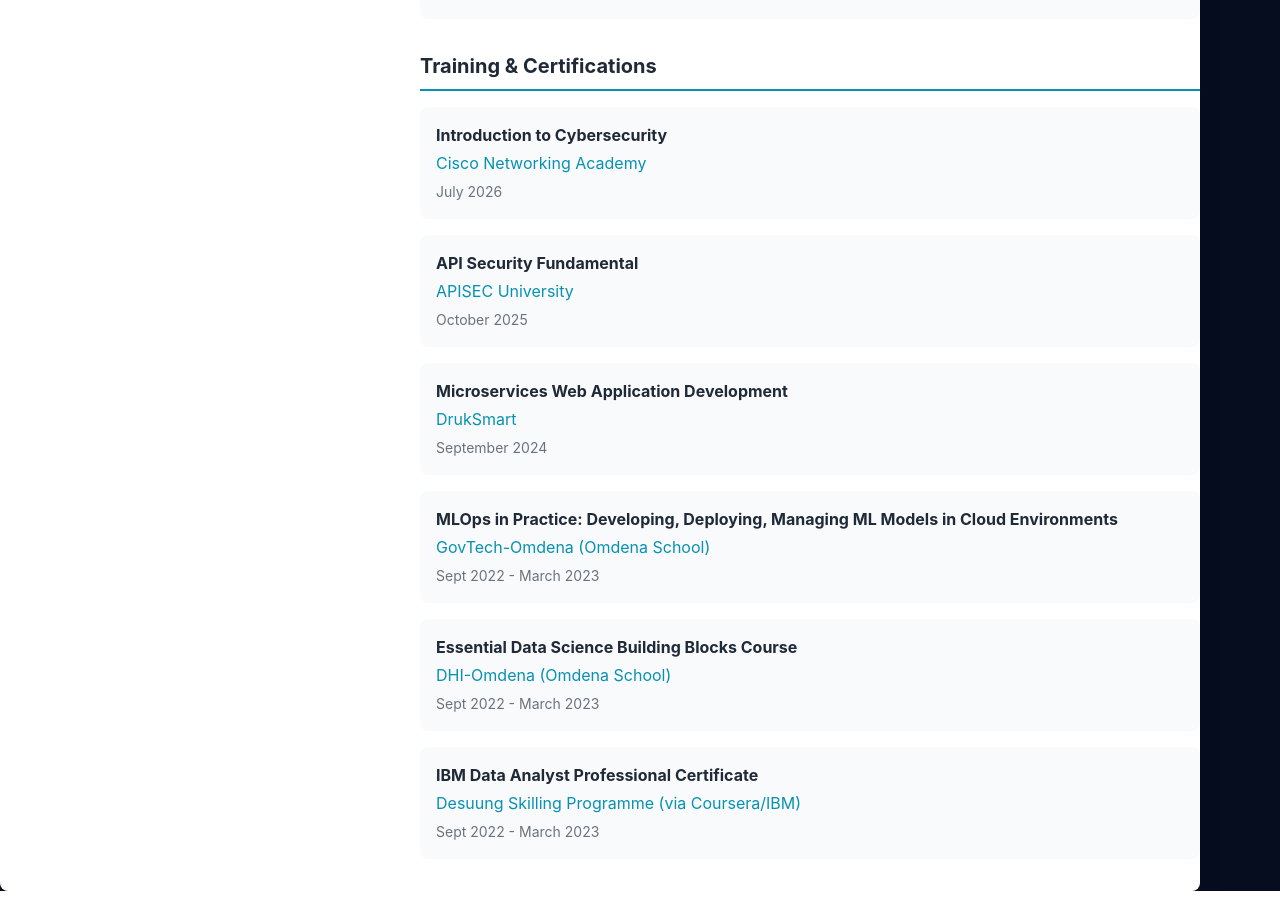
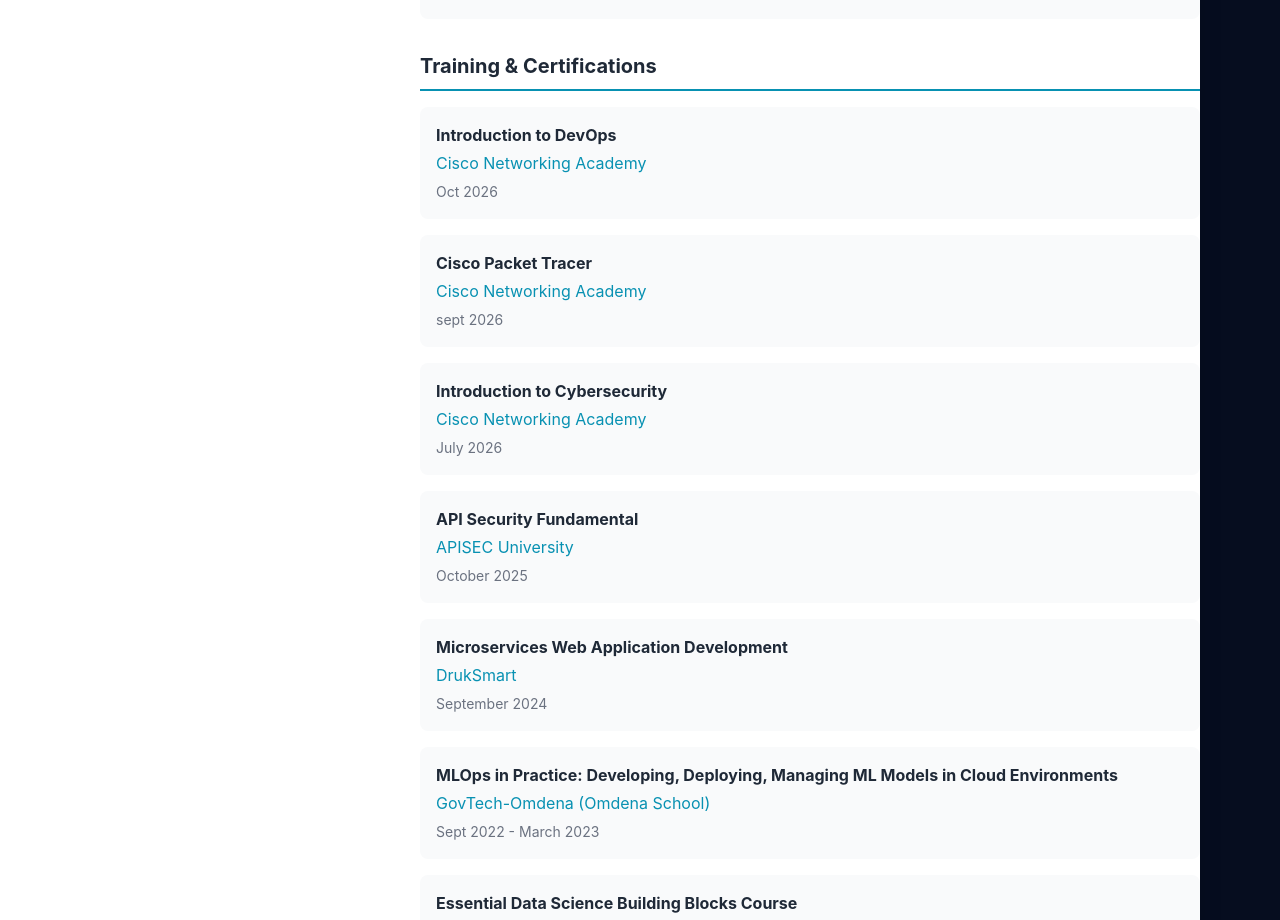
Before and after one commit to dtobby/MY-CV, a Vue app: page /resume in a window 1280 px wide. Shown: the part 4160-5080 px from the top of the page. Before the commit the page ends 5051 px from the top, so only its background shows below. Built offline with nearby package versions, Linux system fonts and the light colour scheme.

Commit message:
feat: adds certificate

```diff
--- a/src/data/Trainings.js
+++ b/src/data/Trainings.js
@@ -1,32 +1,43 @@
 export default [
   {
-    title: 'Introduction to Cybersecurity',
-    institution: 'Cisco Networking Academy',
-    period: 'July 2026'
+    title: "Introduction to DevOps",
+    institution: "Cisco Networking Academy",
+    period: "Oct 2026",
   },
   {
-    title: 'API Security Fundamental',
-    institution: 'APISEC University',
-    period: 'October 2025'
+    title: "Cisco Packet Tracer",
+    institution: "Cisco Networking Academy",
+    period: " sept 2026",
   },
   {
-    title: 'Microservices Web Application Development',
-    institution: 'DrukSmart',
-    period: 'September 2024'
+    title: "Introduction to Cybersecurity",
+    institution: "Cisco Networking Academy",
+    period: "July 2026",
   },
   {
-    title: 'MLOps in Practice: Developing, Deploying, Managing ML Models in Cloud Environments',
-    institution: 'GovTech-Omdena (Omdena School)',
-    period: 'Sept 2022 - March 2023'
+    title: "API Security Fundamental",
+    institution: "APISEC University",
+    period: "October 2025",
   },
   {
-    title: 'Essential Data Science Building Blocks Course',
-    institution: 'DHI-Omdena (Omdena School)',
-    period: 'Sept 2022 - March 2023'
+    title: "Microservices Web Application Development",
+    institution: "DrukSmart",
+    period: "September 2024",
   },
   {
-    title: 'IBM Data Analyst Professional Certificate',
-    institution: 'Desuung Skilling Programme (via Coursera/IBM)',
-    period: 'Sept 2022 - March 2023'
-  }
-]
+    title:
+      "MLOps in Practice: Developing, Deploying, Managing ML Models in Cloud Environments",
+    institution: "GovTech-Omdena (Omdena School)",
+    period: "Sept 2022 - March 2023",
+  },
+  {
+    title: "Essential Data Science Building Blocks Course",
+    institution: "DHI-Omdena (Omdena School)",
+    period: "Sept 2022 - March 2023",
+  },
+  {
+    title: "IBM Data Analyst Professional Certificate",
+    institution: "Desuung Skilling Programme (via Coursera/IBM)",
+    period: "Sept 2022 - March 2023",
+  },
+];
--- a/src/pages/Certificates.vue
+++ b/src/pages/Certificates.vue
@@ -88,7 +88,7 @@
       currentSlide: 0,
       categories: [
         'Django', 'API', 'Database', 'Git', 'HTML & CSS',
-        'JavaScript', 'Data Science', 'Python', 'SAP', 'Vue.js', 'Odoo', 'Network'
+        'JavaScript', 'Data Science', 'Python', 'SAP', 'Vue.js', 'Odoo', 'Network', 'DevOps'
       ],
       imageMap: {
         Django: [
@@ -162,6 +162,10 @@
         ],
         Network: [
           require('@/assets/Network/cisco_intro_cybersecurity.png'),
+          require('@/assets/Network/Cisco Packet Tracer.png'),
+        ],
+        DevOps: [
+          require('@/assets/DevOps/Introduction_of_devops.png'),
         ],
       },
     }
```
Also changed, not shown: src/assets/Network/Cisco Packet Tracer.png (added), 1 other file (tests, documents, lock files or other folders).
